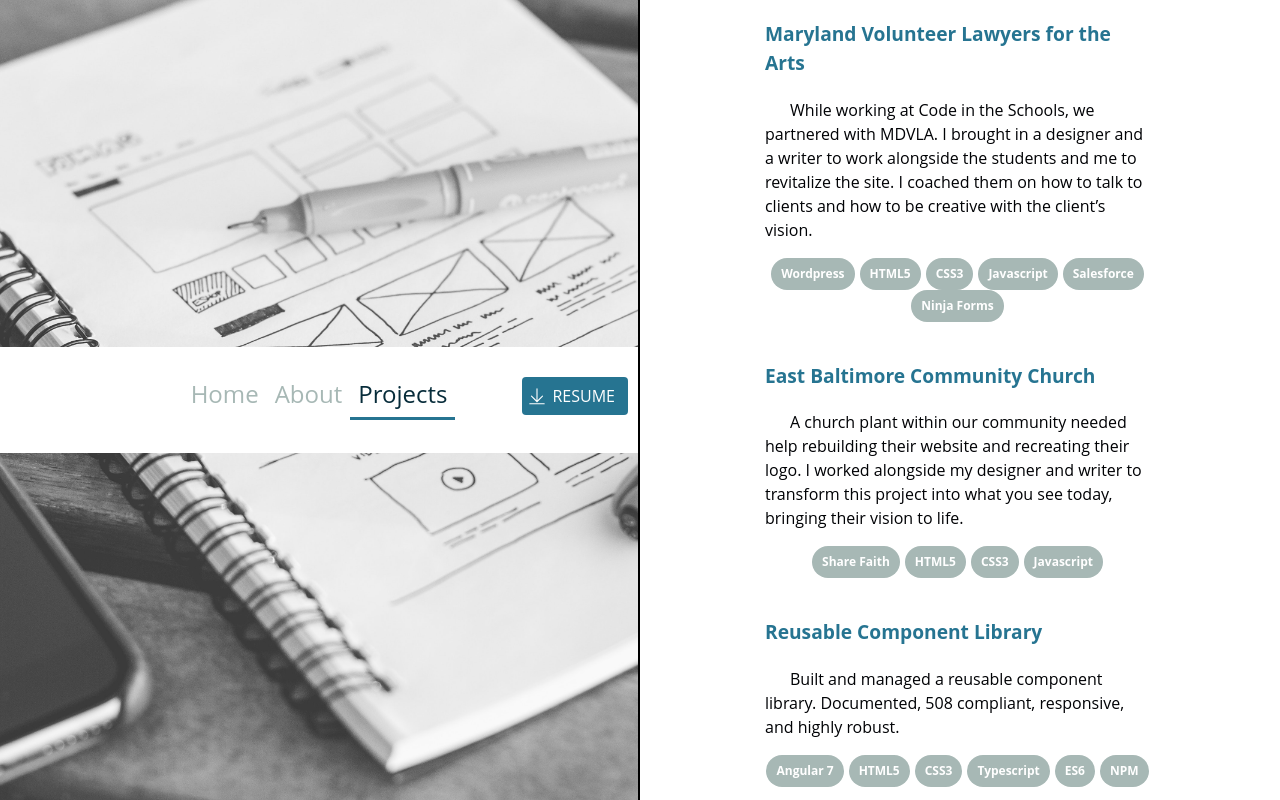
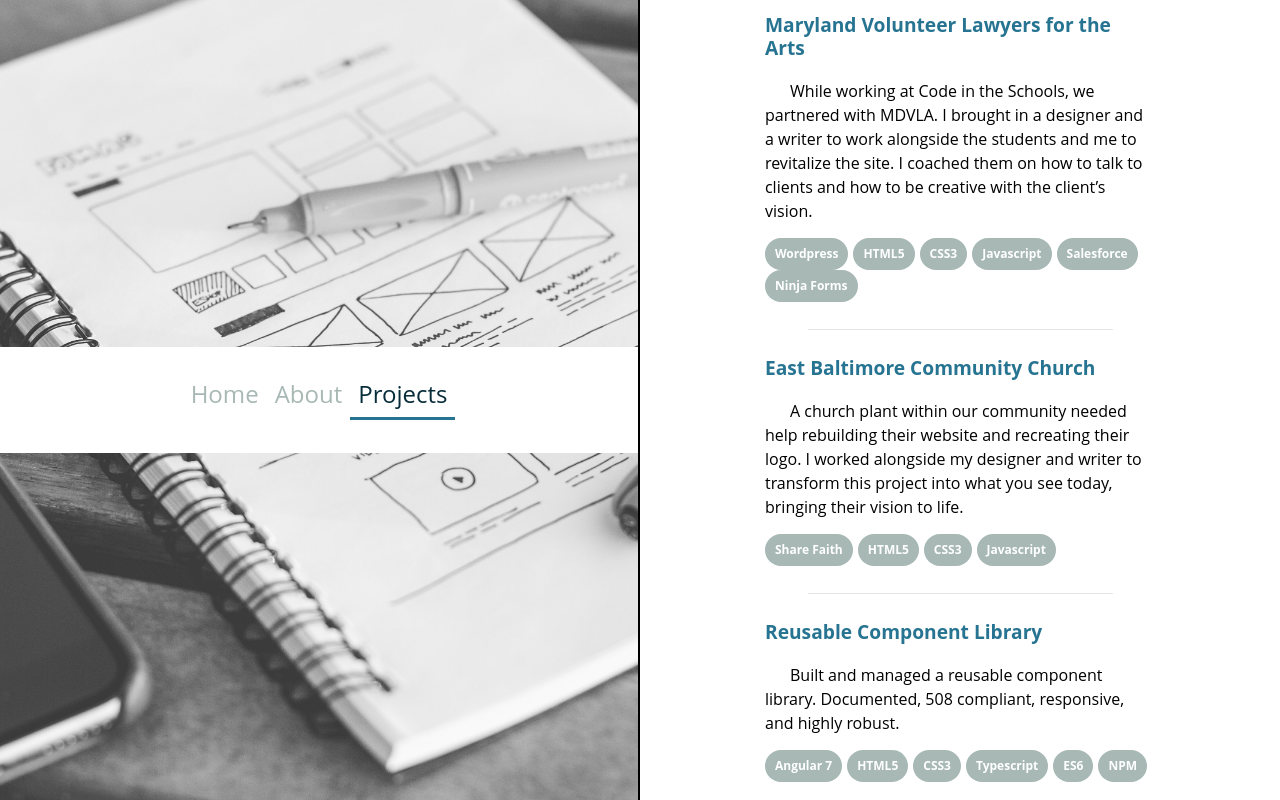
Before and after one commit to JLLproduction/Online_Portfolio_3.0, an Angular app: page /projects in a window 1280 px wide. Built offline with nearby package versions, Linux system fonts and the light colour scheme.

Commit message:
polishing hover affects and transitions

```diff
--- a/src/app/modules/about/about.component.html
+++ b/src/app/modules/about/about.component.html
@@ -35,5 +35,6 @@
       My passion for UX comes from the need to build solutions that are seemless, learnable and intuitive for developers
       and especially for users.
     </p>
+    <a href="../../../assets/documents/Jack-Lopez-Résumé.pdf" class="alignButton h4 btn downloadIcon" download="Jack_Resume">RESUME</a>
   </div>
 </div>
--- a/src/app/modules/about/about.component.scss
+++ b/src/app/modules/about/about.component.scss
@@ -54,6 +54,24 @@ li {
     height: 100%;
 }
 
+.downloadIcon {
+    color: white;
+    background-origin: padding-box;
+    background-image: url('../../../assets/images/download.svg');
+    background-repeat: no-repeat;
+    background-position: 6px 8px;
+    background-size: 20px;
+    background-color: #267491;
+    border: 2px solid #267491;
+    padding-left: 30px;
+}
+
+.downloadIcon:hover {
+    color:#267491;
+    background-color: white;
+    background-image: url('../../../assets/images/downloadBlue.svg');
+}
+
 @media only screen and (max-width: 992px) {
     #profilePic {
         position: static;
--- a/src/app/modules/home/home.component.scss
+++ b/src/app/modules/home/home.component.scss
@@ -12,7 +12,7 @@ $fifth: #cec5bc;
     border: 4px solid $main-black-color;
     transition: all 0.2s ease-in-out;
     cursor: pointer;
-    background-color: #fdfefe !important;
+    background-color: rgba(255,255,255,0.6) !important;
     border-top-right-radius: 100px;
     border-bottom-left-radius: 100px;
     box-shadow: 0 0 30px 5px $main-black-color;
@@ -21,7 +21,6 @@ $fifth: #cec5bc;
 .bio-wrapper:hover {
     box-shadow: 0 0 30px 5px #fff;
     transition: all 0.2s ease-in-out;
-    border: 2px solid $main-black-color;
     background-color: $main-black-color !important;
     border-radius: 100px;
 }
--- a/src/app/modules/projects/projects.component.html
+++ b/src/app/modules/projects/projects.component.html
@@ -1,13 +1,14 @@
+<ng-container *ngFor="let data of projectsData">
+  <a class="btn" href="{{ data.link }}" target="_blank">
     <div class="row">
-  <div *ngFor="let data of projectsData" class="col-12">
-    <a class="btn" href="{{ data.link }}" target="_blank">
-      {{ data.title }}
-    </a>
+      <div class="col-12">
+        <h2>{{ data.title }}</h2>
         <p>{{ data.description }}</p>
-    <div class="text-center">
         <ng-container *ngFor="let badge of data.tags">
           <span class="badge badge-pill">{{ badge }}</span>
         </ng-container>
       </div>
     </div>
-</div>
+  </a>
+  <hr />
+</ng-container>
--- a/src/app/modules/projects/projects.component.scss
+++ b/src/app/modules/projects/projects.component.scss
@@ -1,11 +1,8 @@
 .btn {
-    display: block !important;
     padding: 0 !important;
     border: 0 !important;
-    text-align: left !important;
-    color: #267491;
-    font-size: 1.2rem;
-    font-weight: bold;
+    color: black;
+    text-align: left;
 }
 
 .badge {
@@ -21,7 +18,34 @@ p {
 }
 
 .col-12 {
-    padding: 20px 125px;
+    padding: 10px 125px;
+}
+
+hr {
+    width: 50%;
+}
+
+hr:last-of-type {
+    display: none;
+}
+
+h2 {
+    text-align: left;
+    font-size: 1.2em;
+    font-weight: bold;
+    color: #267491;
+}
+
+a:first-of-type {
+    margin-top: 3px;
+}
+
+a:last-of-type {
+    margin-bottom: 3px;
+}
+
+a:hover {
+    background-color: rgba(167,184,181, 0.3);
 }
 
 @media only screen and (max-width: 992px) {
--- a/src/app/shared/components/nav/nav.component.html
+++ b/src/app/shared/components/nav/nav.component.html
@@ -17,7 +17,5 @@
         <a class="nav-link h4" routerLinkActive="active" routerLink="/projects">Projects</a>
       </li>
     </ul>
-
-    <a href="../../../../assets/documents/Jack-Lopez-Résumé.pdf" class="alignButton h4 btn downloadIcon" download="Jack_Resume">RESUME</a>
   </div>
 </nav>
--- a/src/app/shared/components/nav/nav.component.scss
+++ b/src/app/shared/components/nav/nav.component.scss
@@ -19,11 +19,6 @@ li a.active {
     color: #072c3a !important;
     border-bottom: 3px solid #267491;
 
-}
-
-.alignButton {
-    position: absolute;
-    right: 0;
 }
 
 .downloadIcon {
```
Also changed, not shown: src/assets/images/downloadBlue.svg (added). Lines whose indentation alone changed are shown as unchanged.
